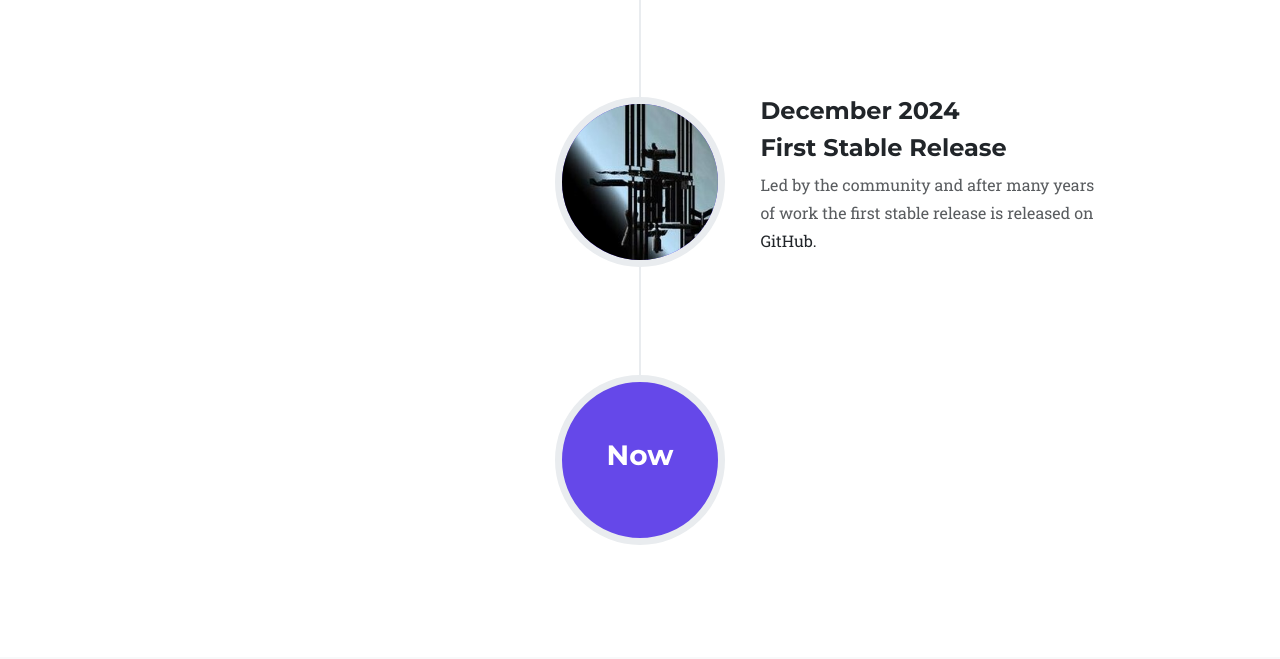
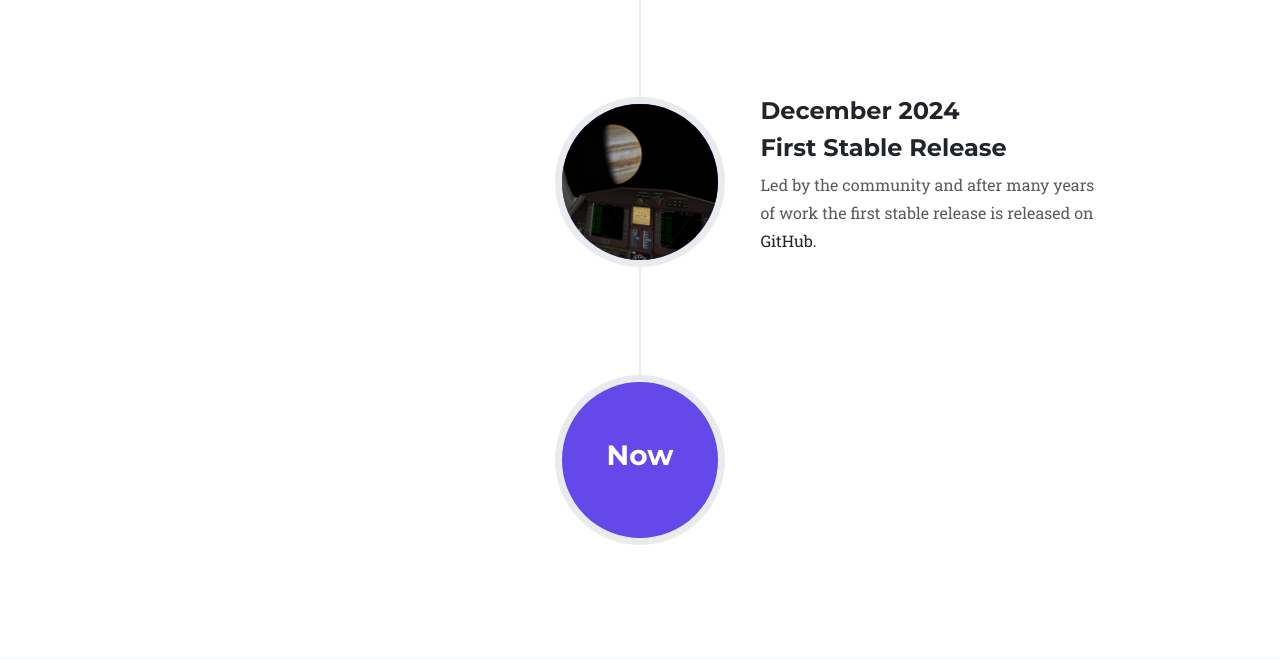
Before and after one commit to OpenOrbiterSim/openorbiterwebsite, a website built with Vite: page index.html in a window 1280 px wide. Shown: the part 4746-5405 px from the top of the page. Built offline with nearby package versions, Linux system fonts and the light colour scheme.

Commit message:
Update timeline image source to reflect new image file

```diff
--- a/index.html
+++ b/index.html
@@ -267,7 +267,7 @@
                     </div>
                 </li>
                 <li class="timeline-inverted">
-                    <div class="timeline-image"><img class="rounded-circle img-fluid" src="src/img/about/8.jpg"
+                    <div class="timeline-image"><img class="rounded-circle img-fluid" src="src/img/about/10.jpg"
                             alt="..." />
                     </div>
                     <div class="timeline-panel">
```
Also changed, not shown: src/img/about/10.jpg (added).
